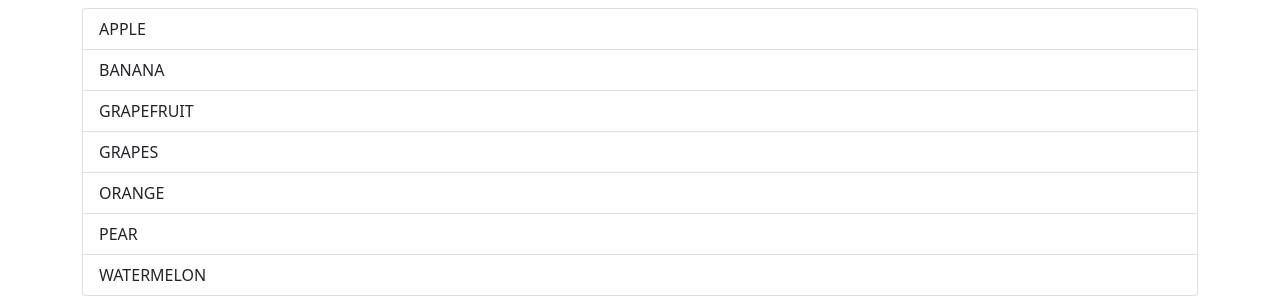
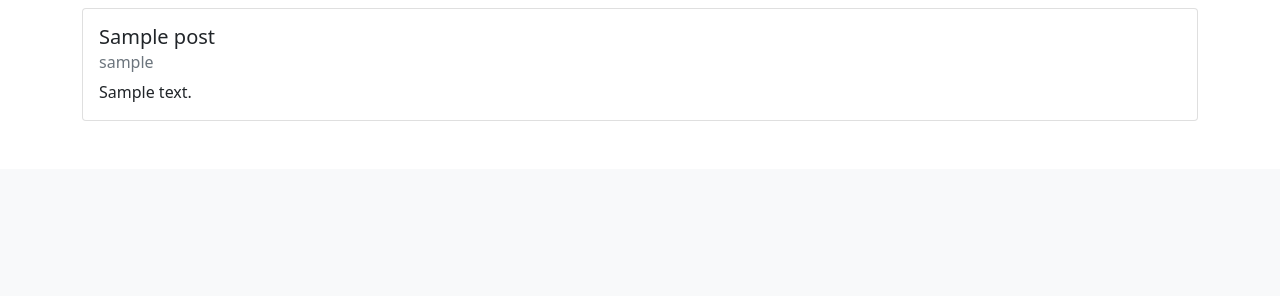
Before and after one commit to williamle92/apr_intro_to_flask, a Flask app: page / in a window 1280 px wide. Shown: the part 725-1021 px from the top of the page. After the commit the page ends 846 px from the top, so only its background shows below. Run offline with Flask 2, Linux system fonts and the light colour scheme; tables that the repository leaves empty hold one stand-in row (values such as "Sample post"); some libraries are stand-ins or nearby versions.

Commit message:
Add posts to home page

```diff
--- a/app/routes.py
+++ b/app/routes.py
@@ -1,13 +1,13 @@
 from app import app, db
 from flask import render_template, request, redirect, url_for, flash
 from app.forms import UserInfoForm
-from app.models import User
+from app.models import User, Post
 
 @app.route('/')
 def index():
     context = {
        'title': 'HOME',
-       'items': ['apple', 'banana', 'orange', 'pear', 'watermelon', 'grapefruit', 'grapes'],
+       'posts': Post.query.all(),
        'user': {
             'id': 2,
             'username': 'Brian'
--- a/app/templates/index.html
+++ b/app/templates/index.html
@@ -11,10 +11,16 @@
     <h4>Please register to see your name</h4>
 {% endif %}
 
-<ol class="list-group">
-    {% for item in items|sort %}
-    <li class='list-group-item'>{{ item|upper }}</li>
+
+    {% for post in posts %}
+    <div class="card mb-5">
+        <div class="card-body">
+          <h5 class="card-title">{{ post.title }}</h5>
+          <h6 class="card-subtitle mb-2 text-muted">{{ post.author.username }}</h6>
+          <p class="card-text">{{ post.body }}</p>
+        </div>
+      </div>
     {% endfor %}
-</ol>
+
 
 {% endblock content %}
```
